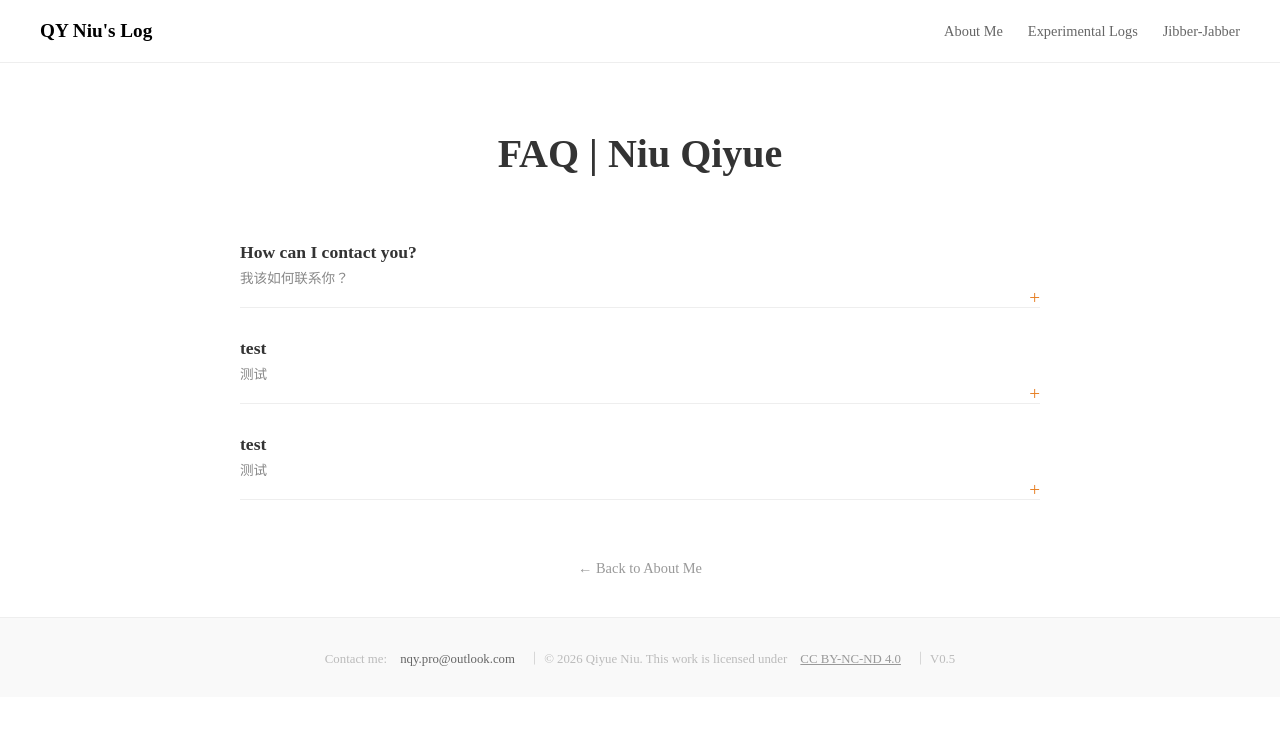
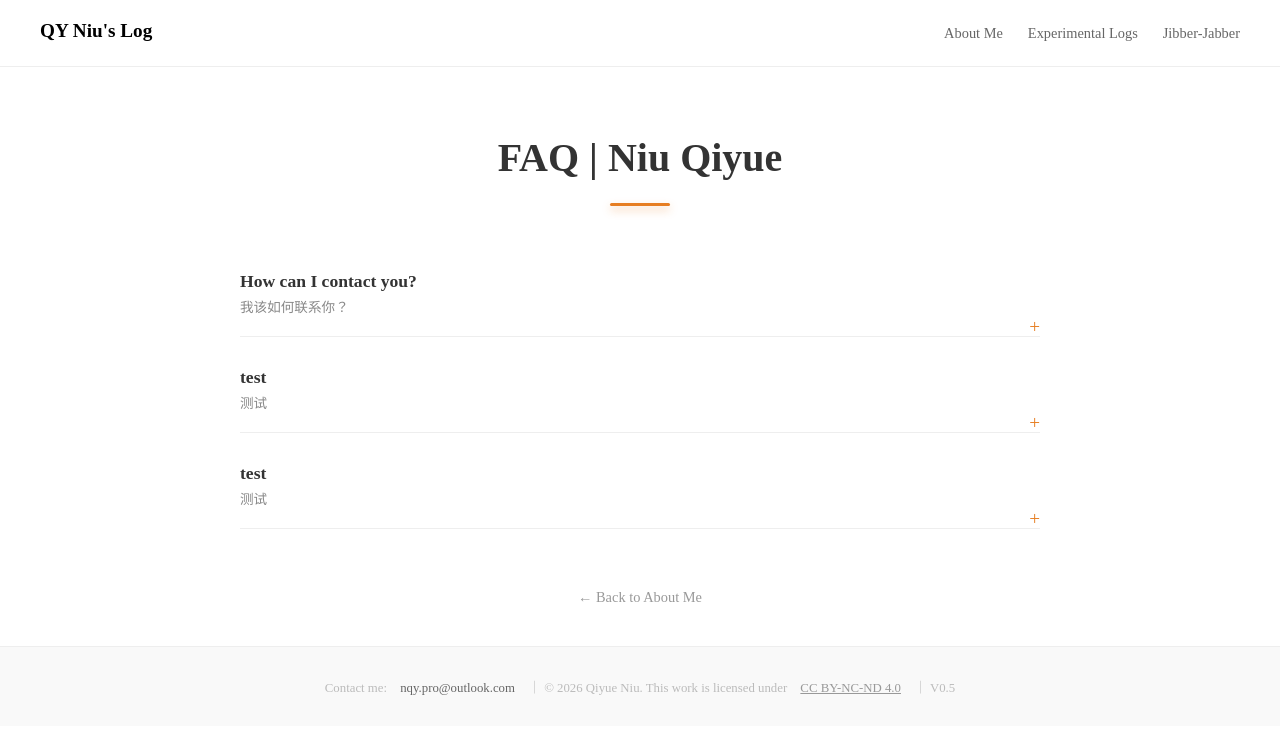
Before and after one commit to nqy-exp/nqy-exp.github.io, a Jekyll site: the page built from about/faq.html, in a window 1280 px wide. Shown: the top 734 px of the page. Built offline with Jekyll 4.4.1, drawn with Linux system fonts in a browser that asks for light colours.

Commit message:
Site-wide Visual Iteration

```diff
--- a/about/faq.html
+++ b/about/faq.html
@@ -15,17 +15,32 @@ title: FAQ
 body { margin: 0; padding: 0; background-color: #fff; }
 
 .container {
-            max-width: 800px; /* 你要求的宽度限制 */
+    max-width: 800px;
     margin: 0 auto;
     padding: 40px 20px;
 }
 
-        /* 大标题 */
+/* --- 修改后的：大标题装饰样式 (与前面页面完全一致) --- */
 .main-title {
     text-align: center;
     font-size: 2.5em;
     color: #333;
-            margin-bottom: 50px;
+    position: relative; /* 为装饰线定位 */
+    padding-bottom: 25px; /* 线条与文字的间距 */
+    margin-bottom: 50px;  /* 标题与下方内容的距离 */
+}
+
+.main-title::after {
+    content: "";
+    position: absolute;
+    left: 50%;
+    bottom: 0;
+    transform: translateX(-50%);
+    width: 60px;
+    height: 3px;
+    background-color: #e67e22;
+    box-shadow: 0 4px 8px rgba(230, 126, 34, 0.4);
+    border-radius: 2px;
 }
 
 /* 手风琴容器 */
@@ -45,22 +60,21 @@ title: FAQ
     padding: 15px 0;
 }
 
-        summary::-webkit-details-marker { display: none; } /* 兼容 Chrome/Safari */
+summary::-webkit-details-marker { display: none; }
 
 /* 问题中的文字层级 */
 .q-en {
     display: block;
     font-size: 1.1em;
     font-weight: bold;
-            color: #333; /* 英文黑字 */
+    color: #333;
     margin-bottom: 4px;
 }
 
 .q-zh {
     display: block;
     font-size: 0.85em;
-            color: #888; /* 中文灰小字 */
-            font-weight: normal;
+    color: #888;
 }
 
 /* 问题右侧的指示器 (+ / -) */
@@ -73,7 +87,7 @@ title: FAQ
 }
 
 details[open] summary::after {
-            content: '−'; /* 打开时变成减号 */
+    content: '−';
     transform: rotate(180deg);
 }
 
@@ -81,20 +95,20 @@ title: FAQ
 .answer-container {
     padding: 10px 20px;
     margin: 5px 0 15px 0;
-            background-color: #fcfcfc; /* 淡淡的背景色 */
+    background-color: #fcfcfc;
     border-radius: 4px;
 }
 
 .a-en {
     font-size: 1em;
-            color: #333; /* 英文黑字 */
+    color: #333;
     margin-bottom: 6px;
     line-height: 1.6;
 }
 
 .a-zh {
     font-size: 0.85em;
-            color: #888; /* 中文灰小字 */
+    color: #888;
     line-height: 1.5;
 }
 
@@ -106,16 +120,16 @@ title: FAQ
     color: #999;
     text-decoration: none;
     font-size: 0.9em;
+    transition: color 0.2s;
 }
 
 .back-link:hover { color: #e67e22; }
-
 </style>
 </head>
 <body>
 
-
 <div class="container">
+    <!-- 这里已经是统一的样式类了 -->
     <h1 class="main-title">FAQ | Niu Qiyue</h1>
 
     <div class="faq-section">
@@ -161,6 +175,5 @@ title: FAQ
     <a href="/about/" class="back-link">← Back to About Me</a>
 </div>
 
-
 </body>
 </html>
--- a/assets/css/style.css
+++ b/assets/css/style.css
@@ -7,23 +7,58 @@ body {
   background-color: #ffffff; /* 默认白色背景 */
 }
 
+
 /* =========================================
-   2. 自定义 Header (顶部导航栏)
+   2. 自定义 Header (顶部导航栏) - 精简版
    ========================================= */
+
 .my-custom-header {
-  display: flex !important;
+    display: flex;
     justify-content: space-between;
     align-items: center;
     padding: 20px 40px;
     border-bottom: 1px solid #eee;
-  background-color: rgba(255, 255, 255, 0.9); /* 半透明白色 */
+    background-color: rgba(255, 255, 255, 0.9);
 }
 
+/* 标题基础样式 */
 .header-title {
     font-weight: bold;
     font-size: 1.2em;
-  color: #333;
+    color: #333;            /* 文字保持深色，不随悬停改变 */
+    text-decoration: none;  /* 去掉默认下划线 */
+    position: relative;     /* 为伪元素定位基准 */
+    display: inline-block;  /* 确保线条长度仅等于文字长度 */
+    padding-bottom: 4px;    /* 线条与文字的间距 */
+    transition: color 0.3s ease;
 }
+
+/* 创建那条“隐形的线” */
+.header-title::after {
+    content: "";
+    position: absolute;
+    left: 0;
+    bottom: 0;
+    width: 100%;
+    height: 2px;            /* 线条厚度 */
+    background-color: #e67e22; /* 你的主题橙色 */
+
+    /* 核心动画逻辑：初始状态宽度为0 */
+    transform: scaleX(0);
+    transform-origin: center; /* 从中间向两边展开 */
+    transition: transform 0.3s ease;
+}
+
+/* 【关键修改】：仅让线条在悬停时出现，文字颜色保持不变 */
+.header-title:hover::after {
+    transform: scaleX(1);   /* 线条展开 */
+}
+
+/* 如果你希望鼠标移上去时连文字颜色都不要变，可以把下面这段删掉或者留空 */
+.header-title:hover {
+    color: #333;            /* 强制保持原色 */
+}
+
 
 .nav-menu {
   display: flex;
@@ -69,7 +104,40 @@ body {
   align-self: flex-end;
   text-align: right;
   color: #666;
+  margin-bottom: 40px; /* <--- 添加这一行！数值越大，内容整体就越往上“顶” */
 }
+
+/* =========================================
+   增量样式：主页标题装饰线 (Home Page Title Decoration)
+   ========================================= */
+
+.hero-title {
+    position: relative; /* 为伪元素定位做准备 */
+    display: inline-block; /* 让装饰线宽度随文字长度变化，而不是撑满全屏 */
+}
+
+.hero-title::after {
+    content: ""; /* 必须项，用于生成这个“虚构”的线条 */
+    position: absolute;
+    left: 0;
+    bottom: -12px;  /* 线条距离文字底部的距离 */
+    width: 60px;    /* 线条的长度，你可以根据喜好改长或改短 (比如 40px 或 80px) */
+    height: 3px;    /* 线条的粗细 */
+    background-color: #e67e22; /* 使用你的主题橙色 */
+
+    /* 阴影效果：让线条下方有一种微微浮起的立体感 */
+    /* 第一个值是水平偏移，第二个是垂直偏移(向下)，第三个是模糊程度 */
+    box-shadow: 0 4px 6px rgba(230, 126, 34, 0.3);
+
+    border-radius: 2px; /* 让线条边缘有一点点圆润感，不那么生硬 */
+}
+
+/* 特殊处理：如果标题是右对齐的（右下方内容），线也要靠右对齐 */
+.hero-right .hero-title::after {
+    left: auto;
+    right: 0;
+}
+
 
 /* 中心导航按钮组 */
 .center-nav {
@@ -496,6 +564,7 @@ body {
 }
 
 /* --- About Me 全局容器 --- */
+/* --- 保留并微调你原有的 About Hero 结构 --- */
 .about-hero {
   text-align: center;
   margin-bottom: 50px;
@@ -507,21 +576,63 @@ body {
   margin-bottom: 30px;
 }
 
-/* 头像与身份 */
+/* --- 修改后的 Identity 部分：增加了定位和内边距，为光晕腾出空间 --- */
 .about-identity {
   display: flex;
   align-items: center;
   justify-content: center;
   gap: 25px;
+
+  /* 以下是新增的，用于承载氛围光晕 */
+  position: relative;    /* 必须：让光晕相对于这个容器定位 */
+  padding: 40px;         /* 必须：给光晕扩散留出空间，防止切断 */
 }
 
+/* --- 保留头像样式，并增加发光感 --- */
 .profile-avatar {
   width: 110px;
   height: 110px;
   border-radius: 50%;
   object-fit: cover;
   border: 3px solid #e67e22;
-  box-shadow: 0 4px 12px rgba(0,0,0,0.1);
+  box-shadow: 0 4px 12px rgba(0,0,0,0.1); /* 你原有的阴影 */
+  transition: box-shadow 0.5s ease;       /* 为悬停时的发光增加过渡 */
+}
+
+/* =========================================
+   这是刚才为你设计的【氛围光晕】代码块
+   请直接粘贴在上面所有代码的下方
+   ========================================= */
+
+/* 创建径向渐变光晕 */
+.about-identity::before {
+  content: "";
+  position: absolute;
+  top: 50%;
+  left: 50%;
+  transform: translate(-50%, -50%);
+  width: 120%;
+  height: 120%;
+  background: radial-gradient(
+    circle,
+    rgba(230, 126, 34, 0.08) 0%,   /* 中心极淡的橙色 */
+    rgba(230, 126, 34, 0) 70%      /* 向边缘透明 */
+  );
+  z-index: -1;           /* 确保在文字和头像下方 */
+  pointer-events: none;  /* 防止干扰鼠标点击 */
+}
+
+/* 悬停交互：光晕稍微变亮，头像发光 */
+.about-identity:hover::before {
+  background: radial-gradient(
+    circle,
+    rgba(230, 126, 34, 0.12) 0%,
+    rgba(230, 126, 34, 0) 75%
+  );
+}
+
+.about-identity:hover .profile-avatar {
+  box-shadow: 0 0 25px rgba(230, 126, 34, 0.3); /* 悬停时头像轻微发光 */
 }
 
 .name-title {
```
Also changed, not shown: _ideas/index.md (+91 -45 lines), _projects/index.md (+24 -1 lines), index.md (+2 -2 lines). Lines whose indentation alone changed are shown as unchanged.
